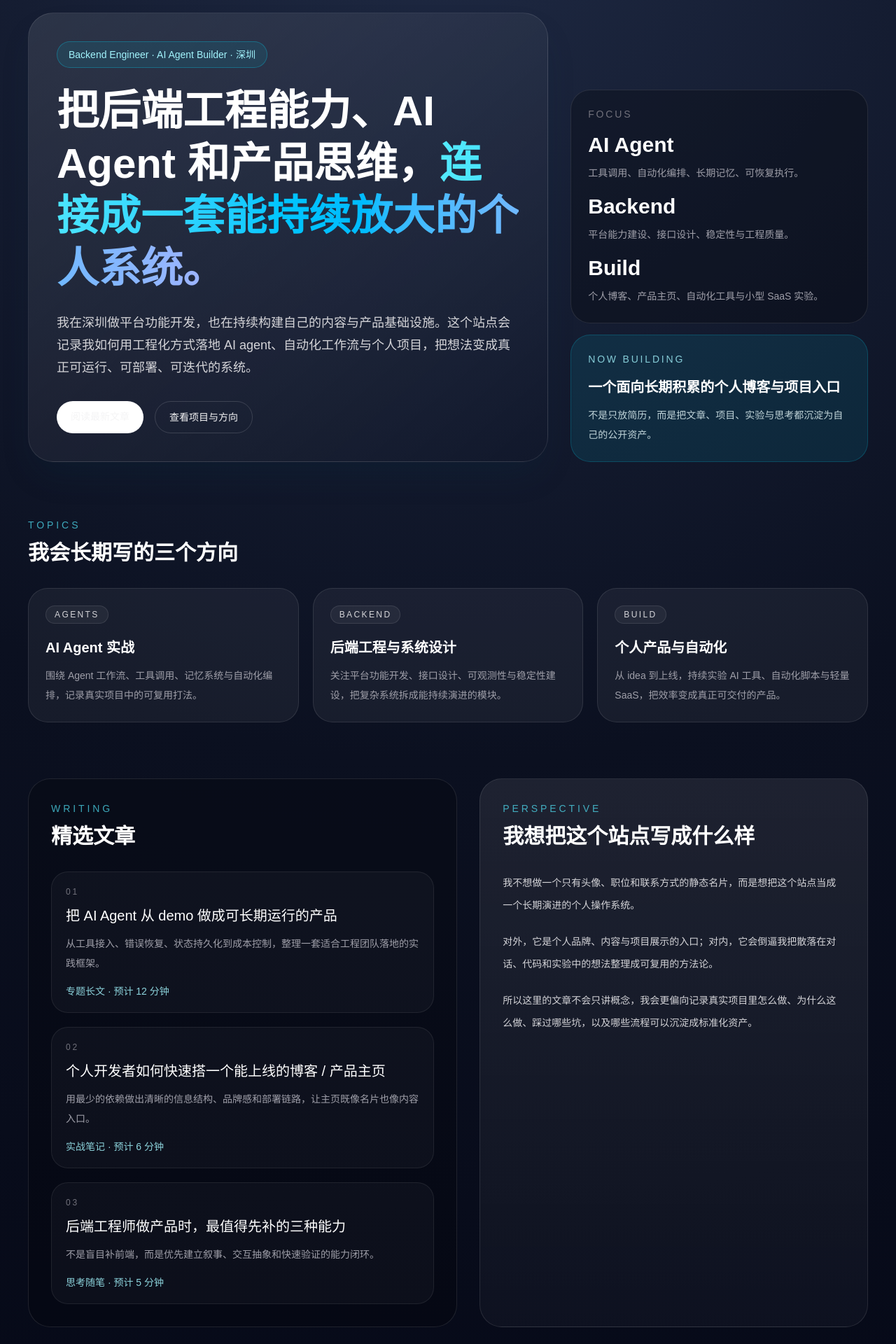
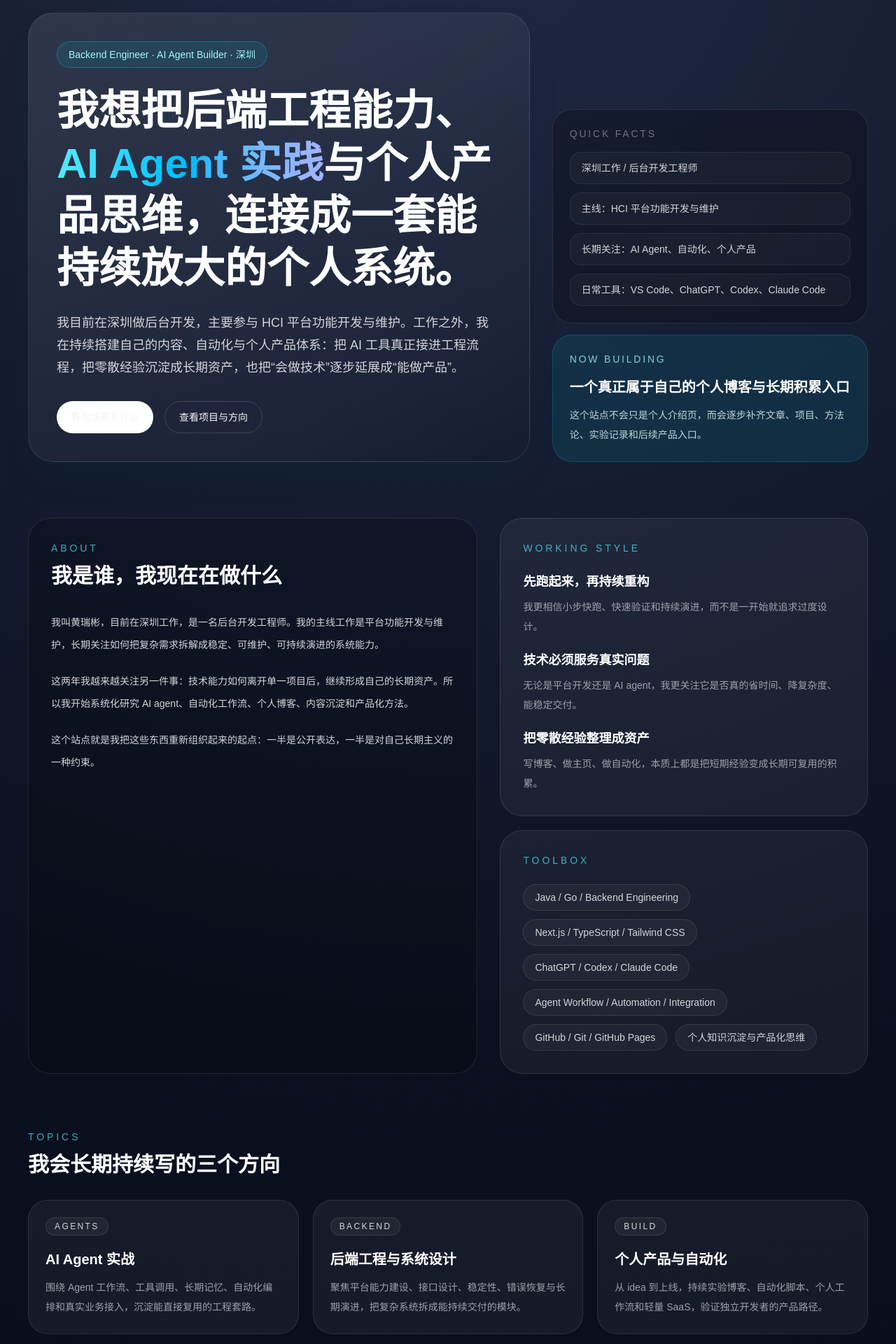
Before and after one commit to BBossss/ruibin-blog, a Next.js app: page / in a window 1280 px wide. Shown: the part 180-2100 px from the top of the page at 70% size. Built offline with nearby package versions, Linux system fonts and the light colour scheme.

Commit message:
feat: enrich homepage content

```diff
--- a/src/app/page.tsx
+++ b/src/app/page.tsx
@@ -1,42 +1,59 @@
+const quickFacts = [
+  "深圳工作 / 后台开发工程师",
+  "主线：HCI 平台功能开发与维护",
+  "长期关注：AI Agent、自动化、个人产品",
+  "日常工具：VS Code、ChatGPT、Codex、Claude Code",
+];
+
 const featuredTopics = [
   {
     title: "AI Agent 实战",
     description:
-      "围绕 Agent 工作流、工具调用、记忆系统与自动化编排，记录真实项目中的可复用打法。",
+      "围绕 Agent 工作流、工具调用、长期记忆、自动化编排和真实业务接入，沉淀能直接复用的工程套路。",
     tag: "Agents",
   },
   {
     title: "后端工程与系统设计",
     description:
-      "关注平台功能开发、接口设计、可观测性与稳定性建设，把复杂系统拆成能持续演进的模块。",
+      "聚焦平台能力建设、接口设计、稳定性、错误恢复与长期演进，把复杂系统拆成能持续交付的模块。",
     tag: "Backend",
   },
   {
     title: "个人产品与自动化",
     description:
-      "从 idea 到上线，持续实验 AI 工具、自动化脚本与轻量 SaaS，把效率变成真正可交付的产品。",
+      "从 idea 到上线，持续实验博客、自动化脚本、个人工作流和轻量 SaaS，验证独立开发者的产品路径。",
     tag: "Build",
   },
 ];
 
-const writings = [
+const writingPlans = [
   {
+    status: "准备中",
     title: "把 AI Agent 从 demo 做成可长期运行的产品",
     summary:
-      "从工具接入、错误恢复、状态持久化到成本控制，整理一套适合工程团队落地的实践框架。",
+      "我会拆开讲工具接入、状态持久化、失败重试、权限边界和成本控制，尽量写成一篇工程师看完就能照着搭的文章。",
     meta: "专题长文 · 预计 12 分钟",
   },
   {
-    title: "个人开发者如何快速搭一个能上线的博客 / 产品主页",
+    status: "准备中",
+    title: "后端工程师为什么应该尽早做自己的个人站点",
     summary:
-      "用最少的依赖做出清晰的信息结构、品牌感和部署链路，让主页既像名片也像内容入口。",
-    meta: "实战笔记 · 预计 6 分钟",
+      "不是为了好看，而是为了沉淀方法论、项目资产和长期信用，让你的能力不只存在于公司代码库里。",
+    meta: "思考随笔 · 预计 6 分钟",
   },
   {
-    title: "后端工程师做产品时，最值得先补的三种能力",
+    status: "准备中",
+    title: "从 0 到 1 做一个个人博客：架构、部署与内容组织",
     summary:
-      "不是盲目补前端，而是优先建立叙事、交互抽象和快速验证的能力闭环。",
-    meta: "思考随笔 · 预计 5 分钟",
+      "记录这个站点本身的搭建过程，包括 Next.js 页面结构、免费部署、路径适配，以及后续如何接入文章系统。",
+    meta: "实战笔记 · 预计 8 分钟",
+  },
+  {
+    status: "长期更新",
+    title: "AI 工具怎么真正接进日常工程流程",
+    summary:
+      "我会持续记录在开发、调试、部署、桌面自动化、消息代办场景里，哪些 AI 用法是真能节省时间的，哪些只是看起来厉害。",
+    meta: "长期专栏 · 持续更新",
   },
 ];
 
@@ -44,19 +61,19 @@ const projects = [
   {
     name: "HCI 平台能力建设",
     description:
-      "聚焦平台功能开发与维护，把复杂需求落成稳定、可扩展、可协作的后端模块。",
+      "当前工作的主战场。重点是平台功能开发与维护，把需求、接口、权限、稳定性与可维护性组合成一条可持续演进的交付链。",
     stack: "Backend · Platform · Reliability",
   },
   {
     name: "AI Agent 自动化实验室",
     description:
-      "围绕工具调用、桌面自动化、消息编排和工作流执行，持续探索 AI 真正替人干活的边界。",
+      "围绕工具调用、浏览器操作、桌面自动化、消息编排和工作流执行，持续探索 AI 真正替人完成任务的边界。",
     stack: "AI Agent · Workflow · Automation",
   },
   {
     name: "个人品牌与内容系统",
     description:
-      "把博客、项目展示、笔记输出与产品落地串成同一套个人增长基础设施。",
+      "把博客、项目展示、思考笔记和产品实验串成同一套长期资产，而不是零散地散落在聊天记录和本地文档里。",
     stack: "Brand · Blog · Product",
   },
 ];
@@ -64,22 +81,56 @@ const projects = [
 const timeline = [
   {
     year: "Now",
-    title: "深圳 · 后端开发工程师",
+    title: "深圳 · 后台开发工程师",
     description:
-      "主力投入平台功能开发与维护，同时把 AI agent、自动化和个人产品化能力纳入长期主线。",
+      "主要负责 HCI 超融合产品的平台功能开发与维护。日常关注的是系统稳定性、接口设计、复杂需求落地和长期可维护性。",
   },
   {
     year: "2025",
     title: "系统化研究 AI 工具链",
     description:
-      "持续使用 ChatGPT、Codex、Claude Code 等工具，把“会用 AI”升级为“能把 AI 接进工程流程”。",
+      "开始把 ChatGPT、Codex、Claude Code 等工具从“辅助问答”升级到“直接接入开发流程”，逐步形成自己的 AI 协作方式。",
   },
   {
     year: "Next",
     title: "构建自己的产品矩阵",
     description:
-      "从个人博客开始，逐步延展到 AI 工作流、效率工具和可持续迭代的轻量 SaaS。",
+      "从个人博客与项目主页开始，继续延展到 AI 工作流、效率工具和能真实服务于个人生产力的轻量产品。",
   },
+];
+
+const principles = [
+  {
+    title: "先跑起来，再持续重构",
+    description:
+      "我更相信小步快跑、快速验证和持续演进，而不是一开始就追求过度设计。",
+  },
+  {
+    title: "技术必须服务真实问题",
+    description:
+      "无论是平台开发还是 AI agent，我更关注它是否真的省时间、降复杂度、能稳定交付。",
+  },
+  {
+    title: "把零散经验整理成资产",
+    description:
+      "写博客、做主页、做自动化，本质上都是把短期经验变成长期可复用的积累。",
+  },
+];
+
+const toolbox = [
+  "Java / Go / Backend Engineering",
+  "Next.js / TypeScript / Tailwind CSS",
+  "ChatGPT / Codex / Claude Code",
+  "Agent Workflow / Automation / Integration",
+  "GitHub / Git / GitHub Pages",
+  "个人知识沉淀与产品化思维",
+];
+
+const nextSteps = [
+  "补充真实文章内容，而不是只放文章标题",
+  "增加项目详情页与文章详情页",
+  "接入 RSS、统计与更新日志",
+  "视情况接入独立域名与评论系统",
 ];
 
 export default function Home() {
@@ -94,11 +145,14 @@ export default function Home() {
             <h1 className="mt-2 text-2xl font-semibold text-white">黄瑞彬</h1>
           </div>
           <nav className="flex flex-wrap gap-3 text-sm text-zinc-300">
+            <a className="rounded-full border border-white/10 px-4 py-2 transition hover:border-cyan-400/40 hover:text-white" href="#about">
+              关于我
+            </a>
             <a className="rounded-full border border-white/10 px-4 py-2 transition hover:border-cyan-400/40 hover:text-white" href="#topics">
               主题
             </a>
             <a className="rounded-full border border-white/10 px-4 py-2 transition hover:border-cyan-400/40 hover:text-white" href="#writing">
-              文章
+              文章计划
             </a>
             <a className="rounded-full border border-white/10 px-4 py-2 transition hover:border-cyan-400/40 hover:text-white" href="#projects">
               项目
@@ -109,27 +163,27 @@ export default function Home() {
           </nav>
         </header>
 
-        <section className="grid gap-8 lg:grid-cols-[1.4fr_0.8fr] lg:items-end">
+        <section className="grid gap-8 lg:grid-cols-[1.35fr_0.85fr] lg:items-end">
           <div className="rounded-[36px] border border-white/10 bg-gradient-to-br from-white/10 via-white/5 to-transparent p-8 shadow-2xl shadow-cyan-950/20 sm:p-10">
             <div className="mb-6 inline-flex rounded-full border border-cyan-400/30 bg-cyan-400/10 px-4 py-2 text-sm text-cyan-200">
               Backend Engineer · AI Agent Builder · 深圳
             </div>
             <h2 className="max-w-4xl text-4xl font-semibold leading-tight text-white sm:text-5xl lg:text-6xl">
-              把后端工程能力、AI Agent 和产品思维，
+              我想把后端工程能力、
               <span className="bg-gradient-to-r from-cyan-300 via-sky-400 to-indigo-300 bg-clip-text text-transparent">
-                连接成一套能持续放大的个人系统。
+                AI Agent 实践
               </span>
+              与个人产品思维，连接成一套能持续放大的个人系统。
             </h2>
             <p className="mt-6 max-w-3xl text-base leading-8 text-zinc-300 sm:text-lg">
-              我在深圳做平台功能开发，也在持续构建自己的内容与产品基础设施。这个站点会记录我如何用工程化方式落地
-              AI agent、自动化工作流与个人项目，把想法变成真正可运行、可部署、可迭代的系统。
+              我目前在深圳做后台开发，主要参与 HCI 平台功能开发与维护。工作之外，我在持续搭建自己的内容、自动化与个人产品体系：把 AI 工具真正接进工程流程，把零散经验沉淀成长期资产，也把“会做技术”逐步延展成“能做产品”。
             </p>
             <div className="mt-8 flex flex-wrap gap-4">
               <a
                 href="#writing"
                 className="rounded-full bg-white px-5 py-3 text-sm font-medium text-zinc-950 transition hover:bg-cyan-200"
               >
-                阅读最新文章
+                看我准备写什么
               </a>
               <a
                 href="#projects"
@@ -142,37 +196,65 @@ export default function Home() {
 
           <div className="grid gap-4">
             <div className="rounded-[28px] border border-white/10 bg-black/25 p-6">
-              <p className="text-sm uppercase tracking-[0.2em] text-zinc-500">Focus</p>
-              <div className="mt-4 space-y-4">
-                <div>
-                  <p className="text-3xl font-semibold text-white">AI Agent</p>
-                  <p className="mt-2 text-sm leading-7 text-zinc-400">
-                    工具调用、自动化编排、长期记忆、可恢复执行。
-                  </p>
+              <p className="text-sm uppercase tracking-[0.2em] text-zinc-500">Quick Facts</p>
+              <div className="mt-4 space-y-3">
+                {quickFacts.map((fact) => (
+                  <div key={fact} className="rounded-2xl border border-white/8 bg-white/[0.03] px-4 py-3 text-sm text-zinc-300">
+                    {fact}
                   </div>
-                <div>
-                  <p className="text-3xl font-semibold text-white">Backend</p>
-                  <p className="mt-2 text-sm leading-7 text-zinc-400">
-                    平台能力建设、接口设计、稳定性与工程质量。
-                  </p>
-                </div>
-                <div>
-                  <p className="text-3xl font-semibold text-white">Build</p>
-                  <p className="mt-2 text-sm leading-7 text-zinc-400">
-                    个人博客、产品主页、自动化工具与小型 SaaS 实验。
-                  </p>
-                </div>
+                ))}
               </div>
             </div>
 
             <div className="rounded-[28px] border border-cyan-400/20 bg-cyan-400/10 p-6">
               <p className="text-sm uppercase tracking-[0.2em] text-cyan-200/80">Now Building</p>
-              <p className="mt-4 text-xl font-semibold text-white">
-                一个面向长期积累的个人博客与项目入口
+              <p className="mt-4 text-xl font-semibold text-white">一个真正属于自己的个人博客与长期积累入口</p>
+              <p className="mt-3 text-sm leading-7 text-cyan-50/80">
+                这个站点不会只是个人介绍页，而会逐步补齐文章、项目、方法论、实验记录和后续产品入口。
               </p>
-              <p className="mt-3 text-sm leading-7 text-cyan-50/80">
-                不是只放简历，而是把文章、项目、实验与思考都沉淀为自己的公开资产。
+            </div>
+          </div>
+        </section>
+
+        <section id="about" className="mt-20 grid gap-8 lg:grid-cols-[1.1fr_0.9fr]">
+          <div className="rounded-[32px] border border-white/10 bg-black/20 p-7 sm:p-8">
+            <p className="text-sm uppercase tracking-[0.28em] text-cyan-300/70">About</p>
+            <h3 className="mt-3 text-3xl font-semibold text-white">我是谁，我现在在做什么</h3>
+            <div className="mt-8 space-y-5 text-sm leading-8 text-zinc-300">
+              <p>
+                我叫黄瑞彬，目前在深圳工作，是一名后台开发工程师。我的主线工作是平台功能开发与维护，长期关注如何把复杂需求拆解成稳定、可维护、可持续演进的系统能力。
               </p>
+              <p>
+                这两年我越来越关注另一件事：技术能力如何离开单一项目后，继续形成自己的长期资产。所以我开始系统化研究 AI agent、自动化工作流、个人博客、内容沉淀和产品化方法。
+              </p>
+              <p>
+                这个站点就是我把这些东西重新组织起来的起点：一半是公开表达，一半是对自己长期主义的一种约束。
+              </p>
+            </div>
+          </div>
+
+          <div className="grid gap-5">
+            <div className="rounded-[32px] border border-white/10 bg-white/5 p-7 sm:p-8">
+              <p className="text-sm uppercase tracking-[0.28em] text-cyan-300/70">Working Style</p>
+              <div className="mt-6 space-y-5">
+                {principles.map((item) => (
+                  <div key={item.title}>
+                    <h4 className="text-lg font-semibold text-white">{item.title}</h4>
+                    <p className="mt-2 text-sm leading-7 text-zinc-400">{item.description}</p>
+                  </div>
+                ))}
+              </div>
+            </div>
+
+            <div className="rounded-[32px] border border-white/10 bg-white/5 p-7 sm:p-8">
+              <p className="text-sm uppercase tracking-[0.28em] text-cyan-300/70">Toolbox</p>
+              <div className="mt-6 flex flex-wrap gap-3">
+                {toolbox.map((tool) => (
+                  <span key={tool} className="rounded-full border border-white/10 bg-white/[0.04] px-4 py-2 text-sm text-zinc-300">
+                    {tool}
+                  </span>
+                ))}
+              </div>
             </div>
           </div>
         </section>
@@ -181,7 +263,7 @@ export default function Home() {
           <div className="mb-8 flex items-end justify-between gap-4">
             <div>
               <p className="text-sm uppercase tracking-[0.28em] text-cyan-300/70">Topics</p>
-              <h3 className="mt-3 text-3xl font-semibold text-white">我会长期写的三个方向</h3>
+              <h3 className="mt-3 text-3xl font-semibold text-white">我会长期持续写的三个方向</h3>
             </div>
           </div>
           <div className="grid gap-5 md:grid-cols-3">
@@ -200,17 +282,22 @@ export default function Home() {
           </div>
         </section>
 
-        <section id="writing" className="mt-20 grid gap-8 lg:grid-cols-[1.05fr_0.95fr]">
+        <section id="writing" className="mt-20 grid gap-8 lg:grid-cols-[1.08fr_0.92fr]">
           <div className="rounded-[32px] border border-white/10 bg-black/20 p-7 sm:p-8">
-            <p className="text-sm uppercase tracking-[0.28em] text-cyan-300/70">Writing</p>
-            <h3 className="mt-3 text-3xl font-semibold text-white">精选文章</h3>
+            <p className="text-sm uppercase tracking-[0.28em] text-cyan-300/70">Writing Plan</p>
+            <h3 className="mt-3 text-3xl font-semibold text-white">不是空文章区，而是明确的写作计划</h3>
             <div className="mt-8 space-y-5">
-              {writings.map((post, index) => (
+              {writingPlans.map((post, index) => (
                 <article
                   key={post.title}
                   className="rounded-[24px] border border-white/8 bg-white/[0.03] p-5 transition hover:border-cyan-400/25 hover:bg-white/[0.05]"
                 >
+                  <div className="flex items-center justify-between gap-4">
                     <p className="text-xs uppercase tracking-[0.24em] text-zinc-500">0{index + 1}</p>
+                    <span className="rounded-full border border-cyan-400/20 bg-cyan-400/10 px-3 py-1 text-xs text-cyan-200">
+                      {post.status}
+                    </span>
+                  </div>
                   <h4 className="mt-3 text-xl font-medium text-white">{post.title}</h4>
                   <p className="mt-3 text-sm leading-7 text-zinc-400">{post.summary}</p>
                   <p className="mt-4 text-sm text-cyan-200/85">{post.meta}</p>
@@ -219,26 +306,39 @@ export default function Home() {
             </div>
           </div>
 
+          <div className="grid gap-5">
             <div className="rounded-[32px] border border-white/10 bg-gradient-to-b from-white/8 to-white/[0.03] p-7 sm:p-8">
               <p className="text-sm uppercase tracking-[0.28em] text-cyan-300/70">Perspective</p>
-            <h3 className="mt-3 text-3xl font-semibold text-white">我想把这个站点写成什么样</h3>
+              <h3 className="mt-3 text-3xl font-semibold text-white">我希望这里长期长成什么样</h3>
               <div className="mt-8 space-y-5 text-sm leading-8 text-zinc-300">
                 <p>
-                我不想做一个只有头像、职位和联系方式的静态名片，而是想把这个站点当成一个长期演进的个人操作系统。
+                  我不想做一个只有头像、职位和联系方式的静态名片，而是想把这个站点做成“个人工程系统”的公开入口。
                 </p>
                 <p>
-                对外，它是个人品牌、内容与项目展示的入口；对内，它会倒逼我把散落在对话、代码和实验中的想法整理成可复用的方法论。
+                  对外，它展示我在做什么、在想什么、有哪些长期方向；对内，它逼着我把原本只存在于对话、代码和笔记里的经验整理成可复用的方法论。
                 </p>
                 <p>
-                所以这里的文章不会只讲概念，我会更偏向记录真实项目里怎么做、为什么这么做、踩过哪些坑，以及哪些流程可以沉淀成标准化资产。
+                  所以接下来这里会优先补充真实文章、项目说明和实验记录，而不是堆砌花哨组件。
                 </p>
+              </div>
+            </div>
+
+            <div className="rounded-[32px] border border-white/10 bg-white/5 p-7 sm:p-8">
+              <p className="text-sm uppercase tracking-[0.28em] text-cyan-300/70">Next on Site</p>
+              <div className="mt-6 space-y-4">
+                {nextSteps.map((step) => (
+                  <div key={step} className="rounded-2xl border border-white/8 bg-white/[0.03] px-4 py-4 text-sm leading-7 text-zinc-300">
+                    {step}
+                  </div>
+                ))}
+              </div>
             </div>
           </div>
         </section>
 
         <section id="projects" className="mt-20">
           <p className="text-sm uppercase tracking-[0.28em] text-cyan-300/70">Projects</p>
-          <h3 className="mt-3 text-3xl font-semibold text-white">正在做和接下来会做的事</h3>
+          <h3 className="mt-3 text-3xl font-semibold text-white">当前投入的项目与长期方向</h3>
           <div className="mt-8 grid gap-5 lg:grid-cols-3">
             {projects.map((project) => (
               <article
@@ -255,8 +355,11 @@ export default function Home() {
 
         <section className="mt-20 grid gap-8 lg:grid-cols-[0.9fr_1.1fr]">
           <div className="rounded-[32px] border border-white/10 bg-black/20 p-7 sm:p-8">
-            <p className="text-sm uppercase tracking-[0.28em] text-cyan-300/70">Profile</p>
+            <p className="text-sm uppercase tracking-[0.28em] text-cyan-300/70">Timeline</p>
             <h3 className="mt-3 text-3xl font-semibold text-white">工作与成长时间线</h3>
+            <p className="mt-5 text-sm leading-8 text-zinc-400">
+              我不想把经历写成流水账，更想把它整理成“今天为什么会关注这些事情”的路径说明。
+            </p>
           </div>
           <div className="space-y-5">
             {timeline.map((item) => (
@@ -284,18 +387,26 @@ export default function Home() {
             如果你也在做 AI agent、自动化、后端平台或个人产品，欢迎交流。
           </h3>
           <p className="mt-5 max-w-3xl text-base leading-8 text-zinc-200/80">
-            这个站点接下来会继续补充文章、项目细节和实验记录。你也可以把它理解成我公开构建个人产品矩阵的起点。
+            这个站点接下来会继续补充文章、项目细节和实验记录。你也可以把它理解成我公开构建个人产品矩阵的起点。当前我更适合交流的话题包括：后端工程、Agent 工作流、个人知识沉淀、博客与产品化实践。
           </p>
           <div className="mt-8 flex flex-wrap gap-4 text-sm text-white">
             <span className="rounded-full border border-white/10 bg-white/10 px-4 py-2">所在地：深圳</span>
             <span className="rounded-full border border-white/10 bg-white/10 px-4 py-2">身份：后台开发工程师</span>
             <span className="rounded-full border border-white/10 bg-white/10 px-4 py-2">关注：AI Agent / 自动化 / 产品化</span>
+            <a
+              href="https://github.com/BBossss/ruibin-blog"
+              target="_blank"
+              rel="noreferrer"
+              className="rounded-full border border-white/10 bg-white/10 px-4 py-2 transition hover:bg-white/15"
+            >
+              GitHub 仓库
+            </a>
           </div>
         </section>
 
         <footer className="mt-14 flex flex-col gap-3 border-t border-white/10 pt-6 text-sm text-zinc-500 sm:flex-row sm:items-center sm:justify-between">
           <p>© 2026 黄瑞彬 · Built with Next.js & Tailwind CSS</p>
-          <p>用一个持续演进的站点，记录技术、产品与长期主义。</p>
+          <p>用一个持续演进的站点，记录技术、产品、自动化与长期主义。</p>
         </footer>
       </div>
     </main>
```
Lines whose indentation alone changed are shown as unchanged.
